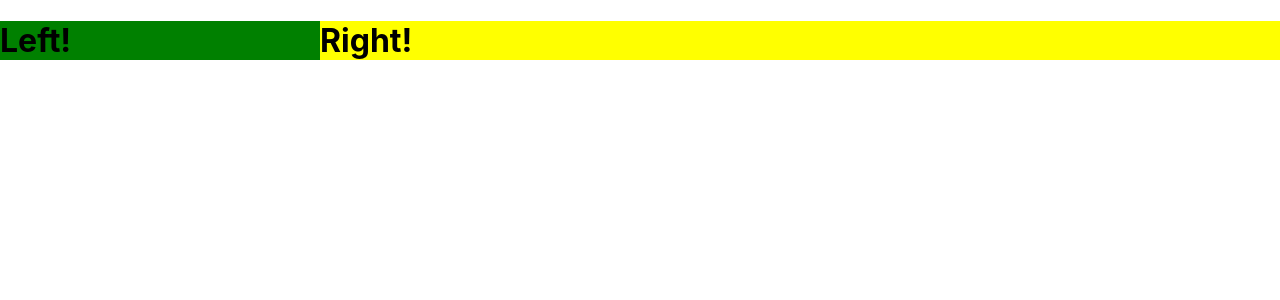
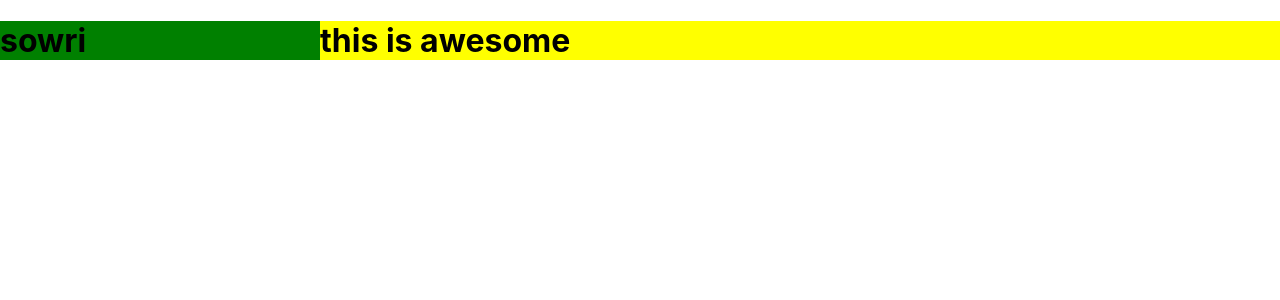
Before and after one commit to Sowri19/React--Design-Patterns, a React (Create React App) app: page / in a window 1280 px wide. Shown: the top 300 px of the page. Built offline with nearby package versions, Linux system fonts and the light colour scheme.

Commit message:
updating the readme

```diff
--- a/src/App.js
+++ b/src/App.js
@@ -1,18 +1,18 @@
 import { SplitScreen } from "./SplitScreen";
 
-const LeftHandComponent = () => {
-  return <h1 style={{ backgroundColor: "green" }}>Left!</h1>;
+const LeftHandComponent = ({ name }) => {
+  return <h1 style={{ backgroundColor: "green" }}>{name}</h1>;
 };
-const RightHandComponent = () => {
-  return <h1 style={{ backgroundColor: "yellow" }}>Right!</h1>;
+const RightHandComponent = ({ message }) => {
+  return <h1 style={{ backgroundColor: "yellow" }}>{message}</h1>;
 };
 // the leftHandComponent and RightHandComponent are the children of the SplitScreen component instead
 // of props to the components
 function App() {
   return (
     <SplitScreen leftWeight={1} rightWeight={3}>
-      <LeftHandComponent />
-      <RightHandComponent />
+      <LeftHandComponent name="sowri" />
+      <RightHandComponent message="this is awesome" />
     </SplitScreen>
   );
 }
```
Also changed, not shown: 1 other file (tests, documents, lock files or other folders).
